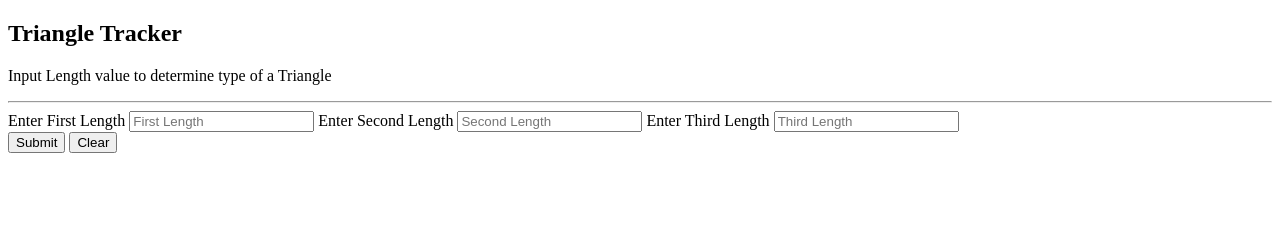
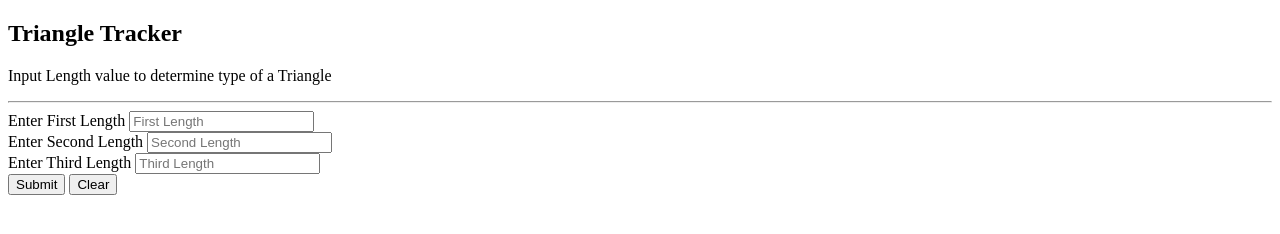
Before and after one commit to Antavio/Triangle-Tracker, a plain HTML site: page index.html in a window 1280 px wide. Drawn offline with Linux system fonts and the light colour scheme.

Commit message:
Added break points.

```diff
--- a/index.html
+++ b/index.html
@@ -12,9 +12,9 @@
     <p>Input Length value to determine type of a Triangle</p>
     <hr>
     <label for="Length-one">Enter First Length</label>
-    <input type="text" id="Length-one" placeholder="First Length">
+    <input type="text" id="Length-one" placeholder="First Length"><br>
     <label for="Length-two">Enter Second Length</label>
-    <input type="text" id="Length-two" placeholder="Second Length">
+    <input type="text" id="Length-two" placeholder="Second Length"><br>
     <label for="Length-three">Enter Third Length</label>
     <input type="text" id="Length-three" placeholder="Third Length">
   </form>
```
Also changed, not shown: js/scripts.js (indentation only).
